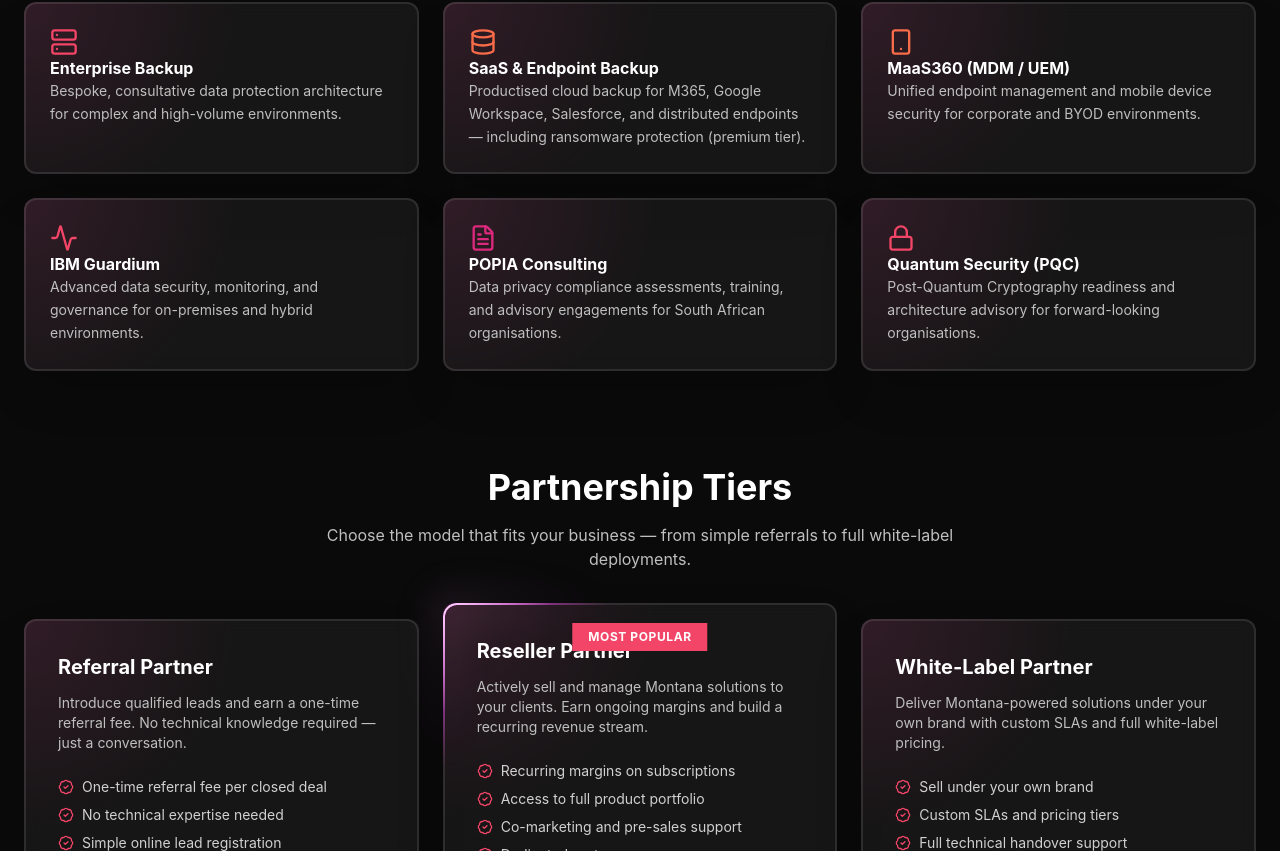
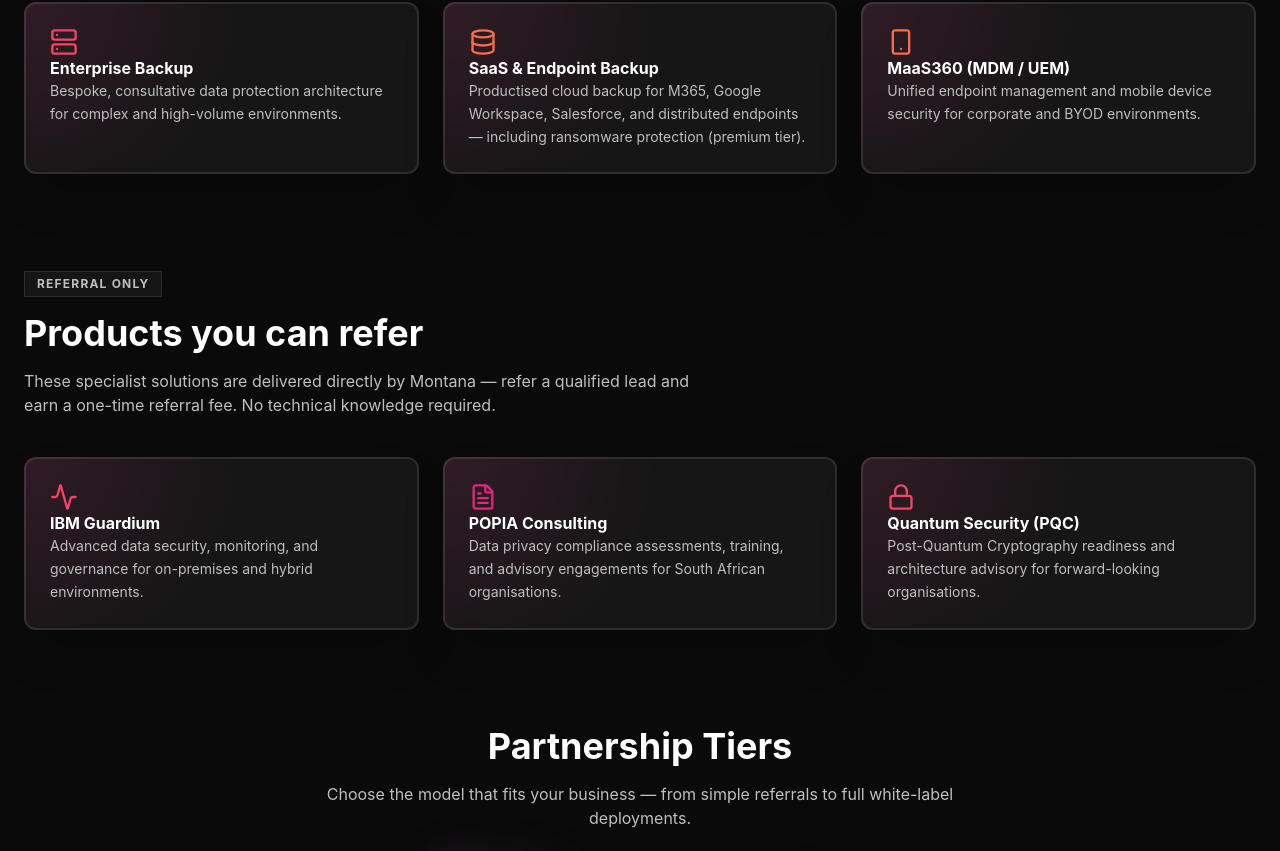
Before and after one commit to seankiley2109-create/MDC-Website-Revamp, a Next.js app: page /partners in a window 1280 px wide. Shown: the part 1378-2229 px from the top of the page. Built offline with nearby package versions, Linux system fonts and the light colour scheme; no server answers.

Commit message:
partners page fix and default POS quantity set to 1

```diff
--- a/app/partners/page.tsx
+++ b/app/partners/page.tsx
@@ -54,7 +54,7 @@
   },
 ];
 
-const products = [
+const resellerProducts = [
   {
     icon:  Server,
     title: 'Enterprise Backup',
@@ -76,6 +76,9 @@
     accent: 'text-montana-orange',
     border: 'border-montana-orange/20',
   },
+];
+
+const referralProducts = [
   {
     icon:  Activity,
     title: 'IBM Guardium',
@@ -197,16 +200,41 @@
           </div>
         </div>
 
-        {/* Products to Resell */}
+        {/* Reseller Products */}
         <div className="mb-16 md:mb-24">
           <div className="mb-10">
             <h2 className="font-display text-3xl md:text-4xl font-bold text-white mb-4">Products you can resell</h2>
             <p className="text-montana-muted max-w-2xl">
-              Our full portfolio is available to reseller partners — from self-serve SaaS products to consultative enterprise engagements.
+              Reseller partners can actively sell and manage these solutions for their clients, earning recurring margins on every subscription.
             </p>
           </div>
           <div className="grid grid-cols-1 sm:grid-cols-2 lg:grid-cols-3 gap-6">
-            {products.map((p) => {
+            {resellerProducts.map((p) => {
+              const Icon = p.icon;
+              return (
+                <SpotlightCard customSize key={p.title} className={`p-6 flex flex-col gap-3 border ${p.border} hover:border-opacity-60 transition-colors`}>
+                  <Icon className={`h-7 w-7 ${p.accent}`} />
+                  <h3 className="font-bold text-white">{p.title}</h3>
+                  <p className="text-sm text-montana-muted leading-relaxed">{p.body}</p>
+                </SpotlightCard>
+              );
+            })}
+          </div>
+        </div>
+
+        {/* Referral-Only Products */}
+        <div className="mb-16 md:mb-24">
+          <div className="mb-10">
+            <div className="inline-flex items-center border border-white/10 bg-montana-surface/80 backdrop-blur-sm px-3 py-1 text-xs font-bold tracking-widest text-montana-muted uppercase mb-4">
+              Referral Only
+            </div>
+            <h2 className="font-display text-3xl md:text-4xl font-bold text-white mb-4">Products you can refer</h2>
+            <p className="text-montana-muted max-w-2xl">
+              These specialist solutions are delivered directly by Montana — refer a qualified lead and earn a one-time referral fee. No technical knowledge required.
+            </p>
+          </div>
+          <div className="grid grid-cols-1 sm:grid-cols-2 lg:grid-cols-3 gap-6">
+            {referralProducts.map((p) => {
               const Icon = p.icon;
               return (
                 <SpotlightCard customSize key={p.title} className={`p-6 flex flex-col gap-3 border ${p.border} hover:border-opacity-60 transition-colors`}>
@@ -234,11 +262,6 @@
                 key={tier.name}
                 className={`p-8 flex flex-col h-full relative ${tier.featured ? 'border-montana-pink/50 md:-translate-y-4' : ''}`}
               >
-                {tier.featured && (
-                  <div className="absolute top-0 left-1/2 -translate-x-1/2 -translate-y-1/2 bg-montana-pink text-white text-xs font-bold px-4 py-1.5 tracking-wider">
-                    MOST POPULAR
-                  </div>
-                )}
                 <h3 className="font-display text-xl font-bold text-white mb-3">{tier.name}</h3>
                 <p className="text-montana-muted text-sm mb-6">{tier.description}</p>
                 <ul className="space-y-2 mb-8 flex-1">
--- a/app/pos/page.tsx
+++ b/app/pos/page.tsx
@@ -50,10 +50,10 @@
 // ─── Default configs per service ─────────────────────────────────────────────
 
 const DEFAULT_CONFIGS: Record<SelfServeServiceId, ServiceConfig> = {
-  "druva-m365":      { storageTier: "50GB",  protectionLevel: "standard", billingPeriod: "monthly", quantity: 10 },
-  "druva-endpoint":  { storageTier: "50GB",  protectionLevel: "standard", billingPeriod: "monthly", quantity: 10 },
+  "druva-m365":      { storageTier: "50GB",  protectionLevel: "standard", billingPeriod: "monthly", quantity: 1 },
+  "druva-endpoint":  { storageTier: "50GB",  protectionLevel: "standard", billingPeriod: "monthly", quantity: 1 },
   "druva-server":    { storageTier: "1TB",   protectionLevel: "standard", billingPeriod: "monthly", quantity: 1  },
-  "maas360":         { storageTier: "",      protectionLevel: "standard", billingPeriod: "monthly", quantity: 10 },
+  "maas360":         { storageTier: "",      protectionLevel: "standard", billingPeriod: "monthly", quantity: 1 },
 };
 
 // ─── Cloud service metadata ───────────────────────────────────────────────────
```
